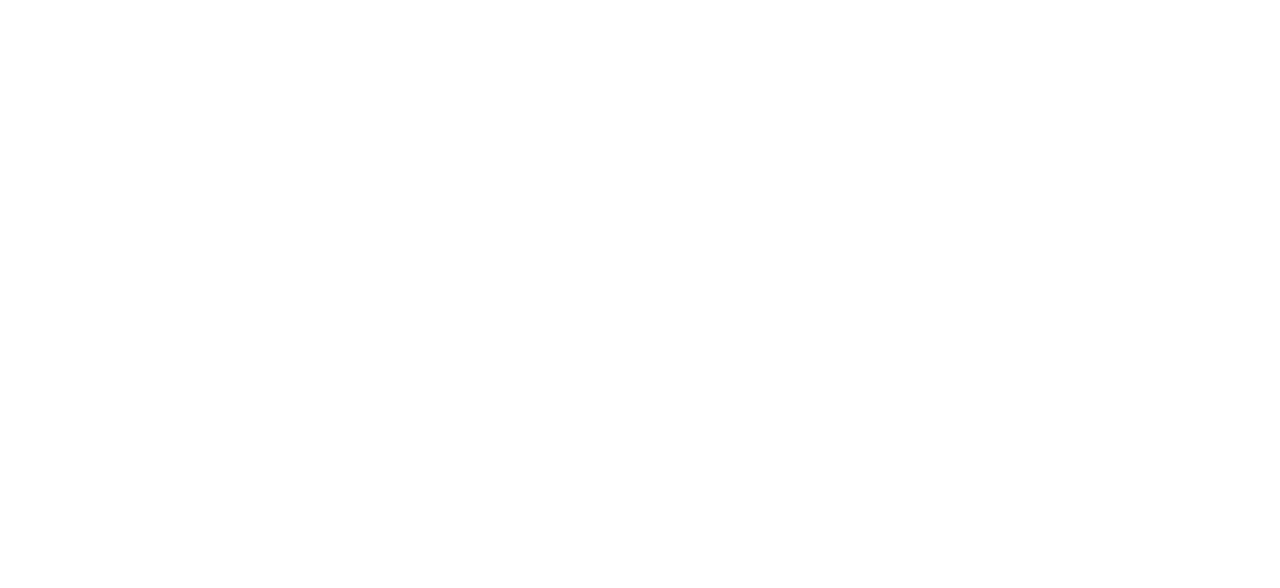
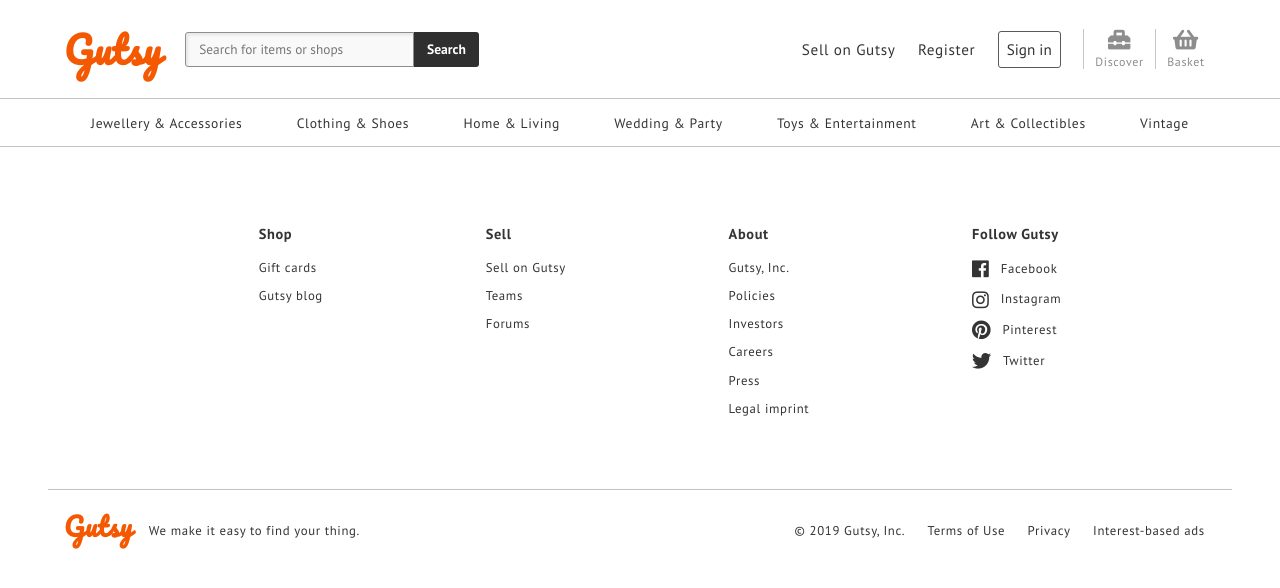
Before and after one commit to IrisNg/GUTSY, a React app in the folder client/: page / in a window 1280 px wide. Built offline with nearby package versions, Linux system fonts and the light colour scheme.

Commit message:
Add NavigationBar and Footer

```diff
--- a/client/public/index.html
+++ b/client/public/index.html
@@ -22,7 +22,8 @@
       work correctly both with client-side routing and a non-root public URL.
       Learn how to configure a non-root public URL by running `npm run build`.
     -->
-    <!-- <link rel="stylesheet" href="https://use.fontawesome.com/releases/v5.6.3/css/all.css" integrity="sha384-UHRtZLI+pbxtHCWp1t77Bi1L4ZtiqrqD80Kn4Z8NTSRyMA2Fd33n5dQ8lWUE00s/" crossorigin="anonymous"> -->
+    <link href="https://fonts.googleapis.com/css?family=PT+Sans:400,700|Pacifico" rel="stylesheet">
+    <link rel="stylesheet" href="https://use.fontawesome.com/releases/v5.6.3/css/all.css" integrity="sha384-UHRtZLI+pbxtHCWp1t77Bi1L4ZtiqrqD80Kn4Z8NTSRyMA2Fd33n5dQ8lWUE00s/" crossorigin="anonymous">
     <title>React App</title>
   </head>
   <body>
--- a/client/src/components/App.css
+++ b/client/src/components/App.css
@@ -1,13 +1,15 @@
 html {
     font-size: 16px;
-    font-family: 'Roboto', sans-serif;
+    font-family: 'PT Sans', sans-serif;
 }
 
 body {
     margin: 0;
 }
 
-
+* {
+    box-sizing: border-box;
+}
 /* Normal Laptops */
 
 @media screen and (max-width: 1280px) {
--- a/client/src/components/App.js
+++ b/client/src/components/App.js
@@ -1,6 +1,10 @@
 import React from 'react';
 import { Router, Route, Switch } from 'react-router-dom';
 import history from '../history';
+
+import NavigationBar from './NavigationBar';
+import Footer from './Footer';
+import Homepage from './Homepage/Homepage';
 
 import './App.css';
 
@@ -9,9 +13,11 @@
       return (
          <Router history={history}>
             <div>
+               <NavigationBar />
                <Switch>
-                  <Route path="/" exact />
+                  {/* <Route path="/" exact component={Homepage} /> */}
                </Switch>
+               <Footer />
             </div>
          </Router>
       );
--- /dev/null
+++ b/client/src/components/Default.scss
@@ -0,0 +1,30 @@
+button {
+    background: none;
+    color: inherit;
+    border: none;
+    padding: 0;
+    font: inherit;
+    cursor: pointer;
+    outline: inherit;
+}
+
+li {
+    list-style: none;
+}
+
+body {
+    color: #343434;
+    letter-spacing: .04rem;
+    font-weight: 500;
+}
+
+.brand {
+    color: #f45800;
+    font-family: 'Pacifico', cursive;
+    margin: 0;
+}
+
+.container {
+    margin: 0 3rem;
+    padding: .8rem 1rem;
+}
--- /dev/null
+++ b/client/src/components/Footer.js
@@ -0,0 +1,63 @@
+import React from 'react';
+import './Footer.css';
+
+const Footer = () => {
+   return (
+      <div>
+         <div className="footer__site-map">
+            <ul>
+               <h6 className="site-map__header">Shop</h6>
+               <li>Gift cards</li>
+               <li>Gutsy blog</li>
+            </ul>
+            <ul>
+               <h6 className="site-map__header">Sell</h6>
+               <li>Sell on Gutsy</li>
+               <li>Teams</li>
+               <li>Forums</li>
+            </ul>
+            <ul>
+               <h6 className="site-map__header">About</h6>
+               <li>Gutsy, Inc.</li>
+               <li>Policies</li>
+               <li>Investors</li>
+               <li>Careers</li>
+               <li>Press</li>
+               <li>Legal imprint</li>
+            </ul>
+            <ul>
+               <h6 className="site-map__header">Follow Gutsy</h6>
+               <li>
+                  <i className="fab fa-facebook" />
+                  <span>Facebook</span>
+               </li>
+               <li>
+                  <i className="fab fa-instagram" />
+                  <span>Instagram</span>
+               </li>
+               <li>
+                  <i className="fab fa-pinterest" />
+                  <span>Pinterest</span>
+               </li>
+               <li>
+                  <i className="fab fa-twitter" />
+                  <span>Twitter</span>
+               </li>
+            </ul>
+         </div>
+         <div className="footer__company-details">
+            <div>
+               <h3 className="company-details__brand">Gutsy</h3>
+               <span className="company-details__slogan">We make it easy to find your thing.</span>
+            </div>
+            <ul className="company-details__links">
+               <li>© 2019 Gutsy, Inc.</li>
+               <li>Terms of Use</li>
+               <li>Privacy</li>
+               <li>Interest-based ads</li>
+            </ul>
+         </div>
+      </div>
+   );
+};
+export default Footer;
--- /dev/null
+++ b/client/src/components/Footer.scss
@@ -0,0 +1,60 @@
+@import "./Default";
+
+.footer__site-map {
+    display: flex;
+    justify-content: space-evenly;
+    font-size: .8rem;
+    padding: 3rem 6rem;
+    .site-map__header {
+        font-size: .9rem;
+        margin: 1rem 0;
+    }
+    li {
+        margin: .7rem 0;
+        cursor: pointer;
+        &:hover {
+            text-decoration: underline;
+        }
+        i {
+            font-size: 1.2rem;
+            vertical-align: middle;
+            margin-right: .7rem;
+        }
+        span {
+            vertical-align: middle;
+        }
+    }
+}
+
+.footer__company-details {
+    display: flex;
+    justify-content: space-between;
+    align-items: center;
+    border-top: 1px solid #c3c3c3;
+    padding-top: 1.2rem;
+    padding-bottom: 1.2rem;
+    @extend .container;
+    .company-details__brand {
+        @extend .brand;
+        font-size: 1.6rem;
+        display: inline-block;
+        margin-right: 1rem;
+        margin-top: -.4rem;
+        vertical-align: middle;
+    }
+    .company-details__slogan {
+        font-size: .8rem;
+        vertical-align: middle;
+    }
+    .company-details__links {
+        display: flex;
+        font-size: .8rem;
+        li {
+            margin: 0 .7rem;
+            cursor: pointer;
+            &:hover {
+                text-decoration: underline;
+            }
+        }
+    }
+}
--- /dev/null
+++ b/client/src/components/Homepage/Homepage.js
@@ -0,0 +1,20 @@
+import React from 'react';
+import Introduction from './Introduction';
+import Popular from './Popular';
+import Gift from './Gift';
+import Reviews from './Reviews';
+import CTAbanners from './CTAbanners';
+
+const Homepage = () => {
+   return (
+      <div>
+         <Introduction />
+         <Popular />
+         <Gift />
+         <Reviews />
+         <CTAbanners />
+      </div>
+   );
+};
+
+export default Homepage;
--- /dev/null
+++ b/client/src/components/Homepage/Popular.js
@@ -0,0 +1,16 @@
+import React from 'react';
+
+const renderPopularItems = () => {
+   return <div />;
+};
+
+const Popular = () => {
+   return (
+      <div>
+         <h2>Popular right now</h2>
+         {renderPopularItems()}
+      </div>
+   );
+};
+
+export default Popular;
--- /dev/null
+++ b/client/src/components/Homepage/Review.js
@@ -0,0 +1,7 @@
+import React from 'react';
+
+const Review = () => {
+   return <div>Review</div>;
+};
+
+export default Review;
--- /dev/null
+++ b/client/src/components/NavigationBar.js
@@ -0,0 +1,46 @@
+import React from 'react';
+
+import './NavigationBar.css';
+
+class NavigationBar extends React.Component {
+   render() {
+      return (
+         <div className="navigation-bar">
+            <div className="navigation-bar__main-nav">
+               <div className="main-nav__primary">
+                  <h1 className="main-nav__brand">Gutsy</h1>
+                  <div className="main-nav__search">
+                     <input type="text" className="main-nav__search-input" placeholder="Search for items or shops" />
+                     <button className="main-nav__search-button">Search</button>
+                  </div>
+               </div>
+               <ul className="main-nav__items">
+                  <li>Sell on Gutsy</li>
+                  <li>Register</li>
+                  <li className="main-nav__sign-in">
+                     <button>Sign in</button>
+                  </li>
+                  <li className="main-nav__discover">
+                     <i className="fas fa-toolbox" />
+                     <span>Discover</span>
+                  </li>
+                  <li className="main-nav__basket">
+                     <i className="fas fa-shopping-basket" />
+                     <span>Basket</span>
+                  </li>
+               </ul>
+            </div>
+            <ul className="navigation-bar__categories">
+               <li>Jewellery & Accessories</li>
+               <li>Clothing & Shoes</li>
+               <li>Home & Living</li>
+               <li>Wedding & Party</li>
+               <li>Toys & Entertainment</li>
+               <li>Art & Collectibles</li>
+               <li>Vintage</li>
+            </ul>
+         </div>
+      );
+   }
+}
+export default NavigationBar;
--- /dev/null
+++ b/client/src/components/NavigationBar.scss
@@ -0,0 +1,101 @@
+@import "./Default";
+
+.navigation-bar {
+    .navigation-bar__main-nav {
+        @extend .container;
+        display: flex;
+        justify-content: space-between;
+        align-items: center;
+        .main-nav__primary {
+            display: flex;
+            align-items: center;
+            width: 36%;
+            .main-nav__brand {
+                @extend .brand;
+                font-size: 2.3rem;
+            }
+            .main-nav__search {
+                height: 2.2rem;
+                width: 100%;
+                display: flex;
+                align-items: center;
+                margin-left: 1.5rem;
+                .main-nav__search-input {
+                    height: 100%;
+                    width: 100%;
+                    padding: 0 .8rem;
+                    border: 1px solid #8d8d8d;
+                    border-top-left-radius: 3px;
+                    border-bottom-left-radius: 3px;
+                    font-family: inherit;
+                    background-color: rgb(249, 249, 249);
+                    box-shadow: 2.5px 2.5px 2.5px inset rgb(233, 233, 233);
+                    outline: none;
+                    &:hover,
+                    &:focus {
+                        box-shadow: none;
+                        background-color: white;
+                        border-color: black;
+                    }
+                }
+                .main-nav__search-button {
+                    background-color: #2f2f2f;
+                    color: white;
+                    height: 100%;
+                    font-weight: 700;
+                    padding: 0 .8rem;
+                    font-size: .85rem;
+                    border-top-right-radius: 3px;
+                    border-bottom-right-radius: 3px;
+                    &:hover {
+                        background-color: #494949;
+                    }
+                }
+            }
+        }
+        .main-nav__items {
+            display: flex;
+            justify-content: flex-end;
+            align-items: center;
+            li {
+                margin: 0 .7rem;
+                font-size: .95rem;
+            }
+            .main-nav__sign-in {
+                border: 1px solid #595959;
+                padding: .5rem;
+                box-sizing: border-box;
+                border-radius: 3px;
+            }
+            .main-nav__basket,
+            .main-nav__discover {
+                display: flex;
+                align-self: flex-end;
+                flex-direction: column;
+                align-items: center;
+                font-size: .75rem;
+                border-left: 1px solid #c7c7c7;
+                padding: 0 .7rem;
+                margin-right: 0;
+                color: #8d8d8d;
+                font-weight: 400;
+                i {
+                    font-size: 1.4rem;
+                    margin-bottom: .2rem;
+                }
+            }
+            .main-nav__basket {
+                margin-left: 0;
+            }
+        }
+    }
+    .navigation-bar__categories {
+        display: flex;
+        justify-content: space-around;
+        margin: 0;
+        border-top: 1px solid #c3c3c3;
+        border-bottom: 1px solid #c3c3c3;
+        font-size: .85rem;
+        padding: .9rem 4rem;
+    }
+}
--- a/server.js
+++ b/server.js
@@ -4,7 +4,7 @@
    bodyParser = require('body-parser'),
    mongoose = require('mongoose'),
    port = process.env.PORT || 5000,
-   url = process.env.MONGODB_URI || 'mongodb://localhost:27017/new_app';
+   url = process.env.MONGODB_URI || 'mongodb://localhost:27017/gutsy_app';
 
 //-- SETUP : REQUIRING ROUTES
 
```
Also changed, not shown: client/src/components/Homepage/CTAbanners.js (added, +33 -0 lines), client/src/components/Homepage/Gift.js (added, +40 -0 lines), client/src/components/Homepage/Introduction.js (added, +44 -0 lines), client/src/components/Homepage/Reviews.js (added, +23 -0 lines), client/src/components/Footer.css (added), client/src/components/NavigationBar.css (added), 2 other files.
